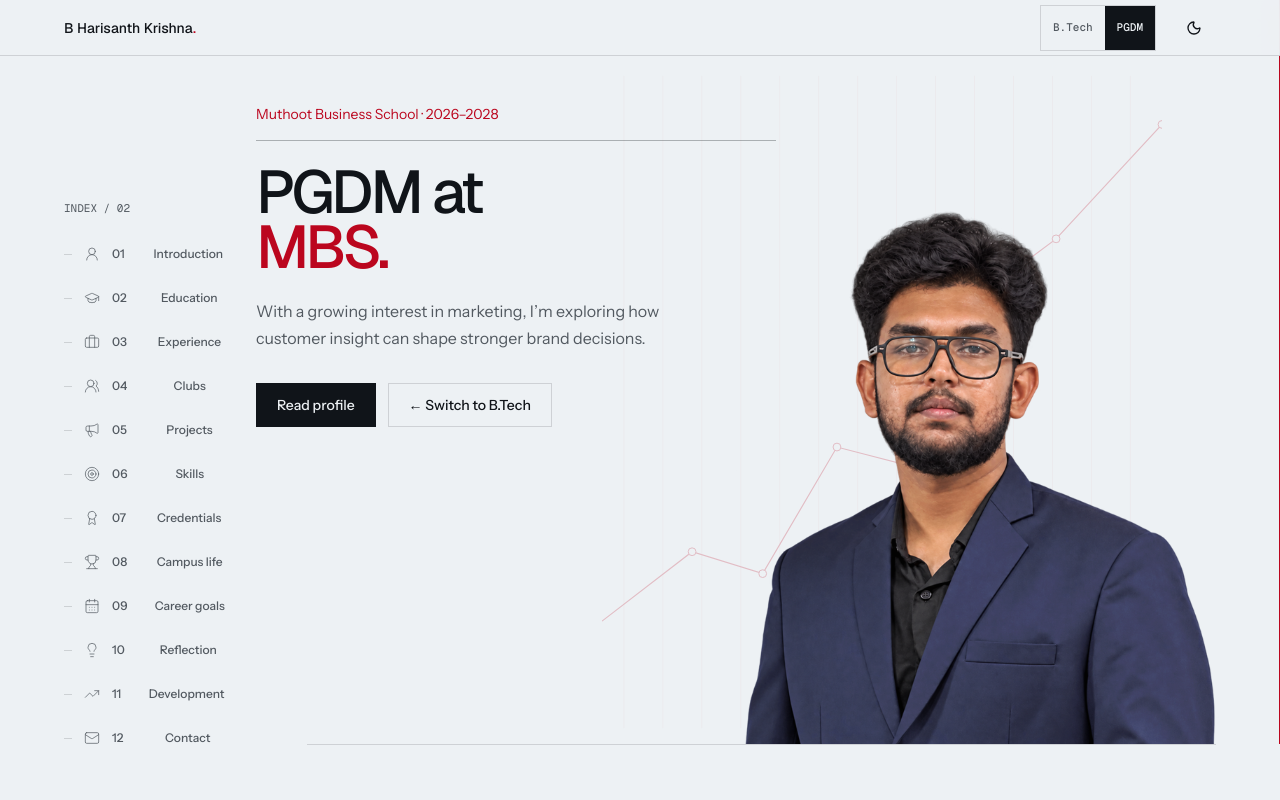
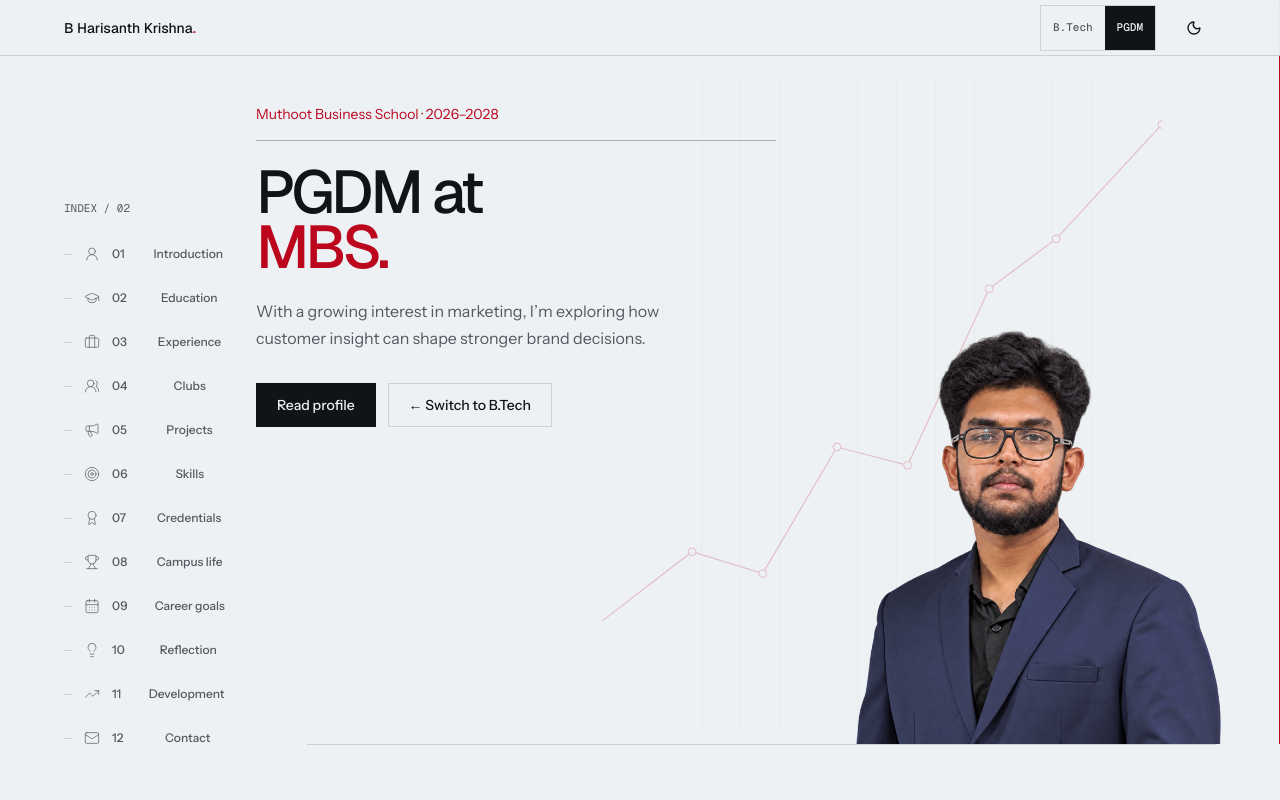
Before and after one commit to Harisanth-2004/harisanth-portfolio, a React (Vite) app: page / in a window 1280 px wide. Shown: the top 800 px of the page. Built offline with nearby package versions, Linux system fonts and the light colour scheme.

Commit message:
Match portrait sizing across portfolio modes

```diff
--- a/src/styles.css
+++ b/src/styles.css
@@ -1355,8 +1355,8 @@
 @media (min-width: 1024px) {
   .hero-portrait-mgmt {
     right: 3vw;
-    width: min(50vw, 560px);
-    height: 100%;
+    width: min(34vw, 435px);
+    height: 94%;
   }
 }
 @media (max-width: 639px) {
```
